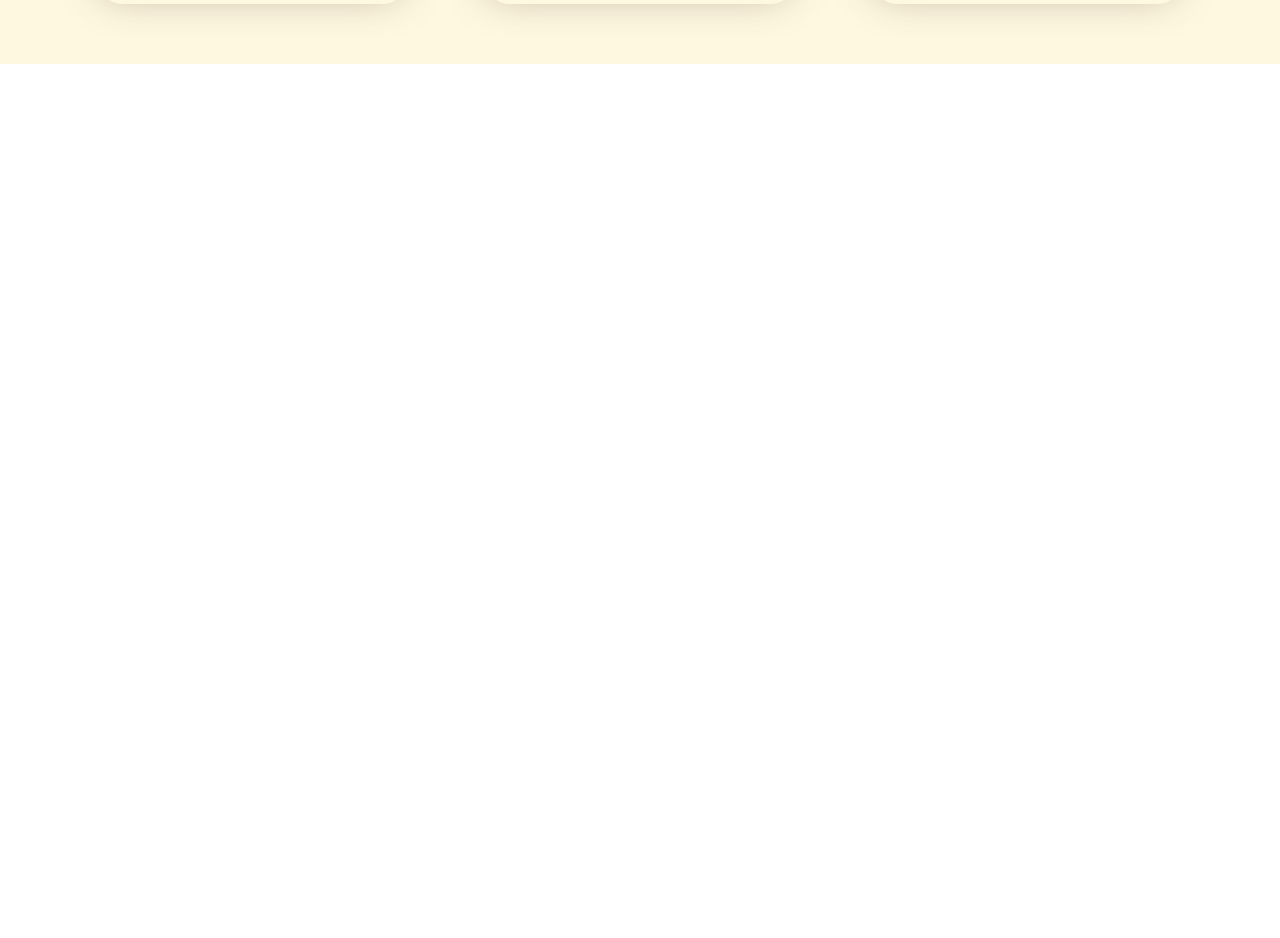
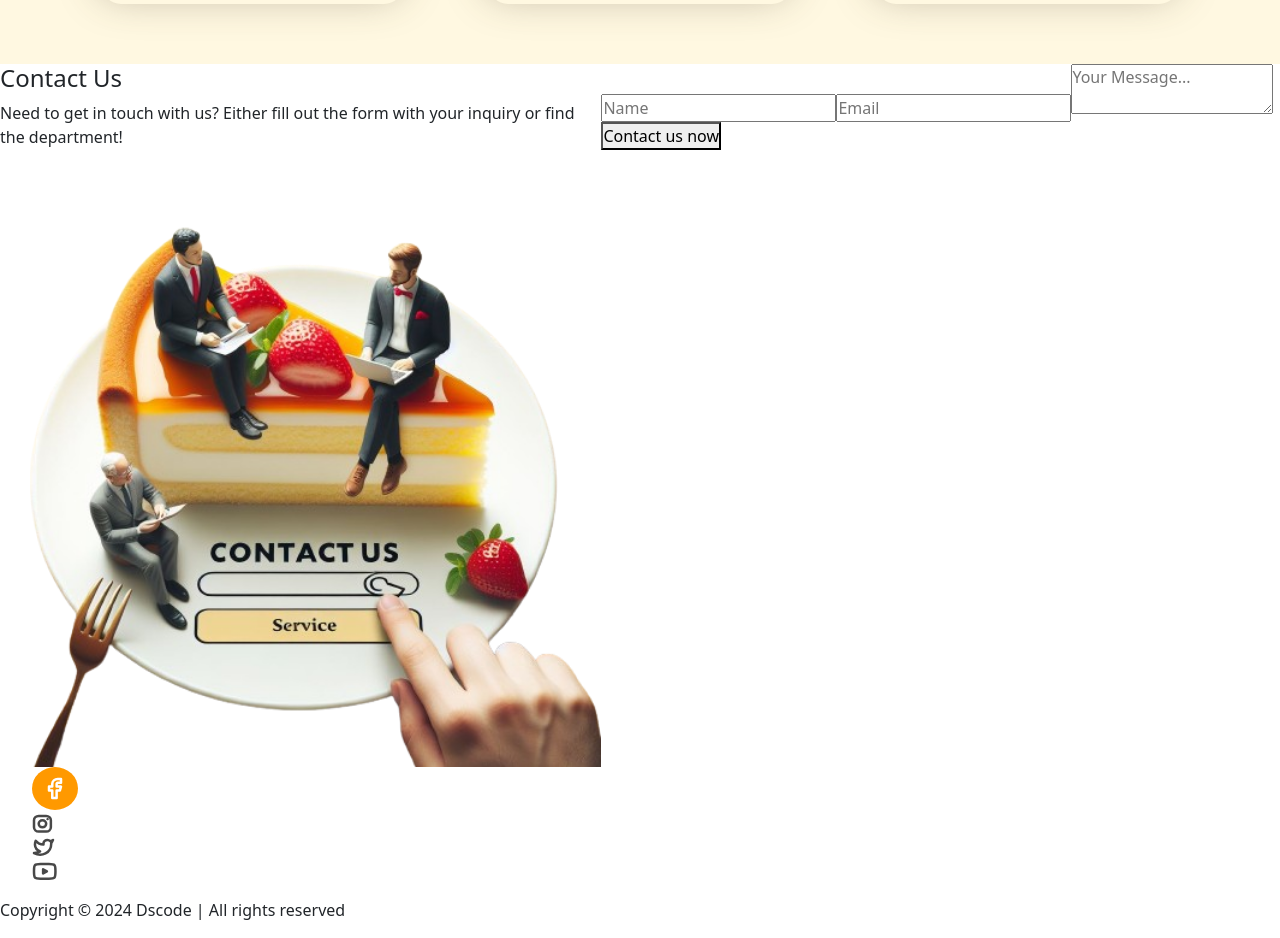
Before and after one commit to Ridalord/cheesecake, a React (Vite) app: page / in a window 1280 px wide. Shown: the part 2687-3625 px from the top of the page. Before the commit the page ends 2751 px from the top, so only its background shows below. Built offline with nearby package versions, Linux system fonts and the light colour scheme; a web font is replaced by a local one.

Commit message:
Add markup of footer

```diff
--- a/src/App.jsx
+++ b/src/App.jsx
@@ -1,5 +1,6 @@
 import Home from "./components/Pages/Home/Home"
 import Navbar from "./components/Navbar/Navbar"
+import Footer from "./components/Footer/Footer"
 
 
 function App() {
@@ -7,7 +8,8 @@ function App() {
   return (
     <>
       <Navbar/>
-      <Home/>
+      <Home />
+      <Footer/>
     </>
   )
 }
--- /dev/null
+++ b/src/components/Footer/Footer.jsx
@@ -0,0 +1,66 @@
+import classes from "./footer.module.css"
+import FooterImage from "./footerImage.png"
+// import { FacebookIcon } from "./facebook.svg";
+
+
+
+export default function Footer() {
+  return (
+    <footer className={`${classes.footerWrap} d-flex justify-content-between`}>
+      <div>
+        <h4>Contact Us</h4>
+        <p>Need to get in touch with us? Either fill out the form with your inquiry or find the department!</p>
+        <div>
+          <img src={FooterImage} alt="Footer Image" />
+        </div>
+        <div>
+          <ul>
+            <li>
+              <a href="#facebook" target="_blank" rel="noopener noreferrer">
+                <svg xmlns="http://www.w3.org/2000/svg" width="46" height="43" viewBox="0 0 46 43" fill="none">
+                  <ellipse cx="23" cy="21.5" rx="23" ry="21.5" fill="#FF9900" />
+                  <path d="M29 12H25.7273C24.2806 12 22.8932 12.5004 21.8704 13.3912C20.8474 14.282 20.2727 15.4902 20.2727 16.75V19.6H17V23.4H20.2727V31H24.6364V23.4H27.9091L29 19.6H24.6364V16.75C24.6364 16.498 24.7513 16.2564 24.9559 16.0782C25.1604 15.9001 25.438 15.8 25.7273 15.8H29V12Z" stroke="white" strokeWidth="2.5" strokeLinecap="round" strokeLinejoin="round" />
+                </svg>
+              </a>
+            </li>
+            <li>
+              <a href="#instagram" target="_blank" rel="noopener noreferrer">
+                <svg xmlns="http://www.w3.org/2000/svg" width="21" height="19" viewBox="0 0 21 19" fill="none">
+                  <path d="M10.4366 13.2731C12.5072 13.2731 14.1858 11.7201 14.1858 9.80452C14.1858 7.88888 12.5072 6.33594 10.4366 6.33594C8.36604 6.33594 6.6875 7.88888 6.6875 9.80452C6.6875 11.7201 8.36604 13.2731 10.4366 13.2731Z" stroke="#484848" strokeWidth="2.5" strokeLinecap="round" strokeLinejoin="round" />
+                  <path d="M2 13.2729V6.33573C2 3.94118 4.09818 2 6.68641 2H14.1847C16.7729 2 18.8711 3.94118 18.8711 6.33573V13.2729C18.8711 15.6674 16.7729 17.6086 14.1847 17.6086H6.68641C4.09818 17.6086 2 15.6674 2 13.2729Z" stroke="#484848" strokeWidth="2.5" />
+                  <path d="M15.5918 5.04521L15.6024 5.03418" stroke="#484848" strokeWidth="2.5" strokeLinecap="round" strokeLinejoin="round" />
+                </svg>
+              </a>
+            </li>
+            <li>
+              <a href="#twitter" target="_blank" rel="noopener noreferrer">
+                <svg xmlns="http://www.w3.org/2000/svg" width="23" height="18" viewBox="0 0 23 18" fill="none">
+                  <path d="M20.9512 2.00819C20.9512 2.00819 19.2129 2.97873 18.2463 3.25382C17.7275 2.69004 17.038 2.29044 16.2711 2.10908C15.5042 1.92772 14.6969 1.97334 13.9583 2.23977C13.2197 2.5062 12.5854 2.98059 12.1415 3.59878C11.6974 4.21697 11.465 4.94912 11.4756 5.69623V6.51037C9.96173 6.54746 8.46172 6.23015 7.10907 5.58668C5.75641 4.94321 4.59314 3.99357 3.72283 2.82233C3.72283 2.82233 0.277166 10.1496 8.02992 13.4061C6.25586 14.5442 4.14248 15.1149 2 15.0344C9.75275 19.1051 19.2283 15.0344 19.2283 5.6718C19.2276 5.44503 19.2045 5.21881 19.1594 4.99607C20.0386 4.17663 20.9512 2.00819 20.9512 2.00819Z" stroke="#484848" strokeWidth="2.5" strokeLinecap="round" strokeLinejoin="round" />
+                </svg>
+              </a>
+            </li>
+            <li>
+              <a href="#tube" target="_blank" rel="noopener noreferrer">
+                <svg xmlns="http://www.w3.org/2000/svg" width="25" height="18" viewBox="0 0 25 18" fill="none">
+                  <path d="M14.8583 9.37728L11.1074 11.4552V7.29932L14.8583 9.37728Z" fill="#484848" stroke="#484848" strokeWidth="2.5" strokeLinecap="round" strokeLinejoin="round" />
+                  <path d="M2 10.112V8.6417C2 5.63348 2 4.12939 2.9704 3.1616C3.9408 2.19382 5.46856 2.15193 8.52405 2.06815C9.97194 2.02845 11.4509 2 12.7168 2C13.9827 2 15.4617 2.02845 16.9095 2.06815C19.965 2.15193 21.4928 2.19382 22.4632 3.1616C23.4336 4.12939 23.4336 5.63348 23.4336 8.6417V10.112C23.4336 13.1201 23.4336 14.6243 22.4632 15.592C21.4928 16.5598 19.9651 16.6017 16.9096 16.6855C15.4617 16.7252 13.9827 16.7537 12.7168 16.7537C11.4509 16.7537 9.97187 16.7252 8.52396 16.6855C5.4685 16.6017 3.94078 16.5598 2.97038 15.592C2 14.6243 2 13.1201 2 10.112Z" stroke="#484848" strokeWidth="2.5" />
+                </svg>
+              </a>
+            </li>
+          </ul>
+          <div>
+            <p>Copyright &copy; 2024 Dscode | All rights reserved</p>
+          </div>
+        </div>
+      </div>
+      <div>
+        <form action="#">
+          <input type="text" name="name" id="name" placeholder="Name" />
+          <input type="email" name="email" id="email" placeholder="Email" />
+          <textarea name="message" id="message" placeholder="Your Message..."></textarea>
+          <button type="submit">Contact us now</button>
+        </form>
+      </div>
+    </footer>
+  )
+}
```
Also changed, not shown: src/components/Footer/facebook.svg (added), src/components/Footer/footer.module.css (added), src/components/Footer/footerImage.png (added).
